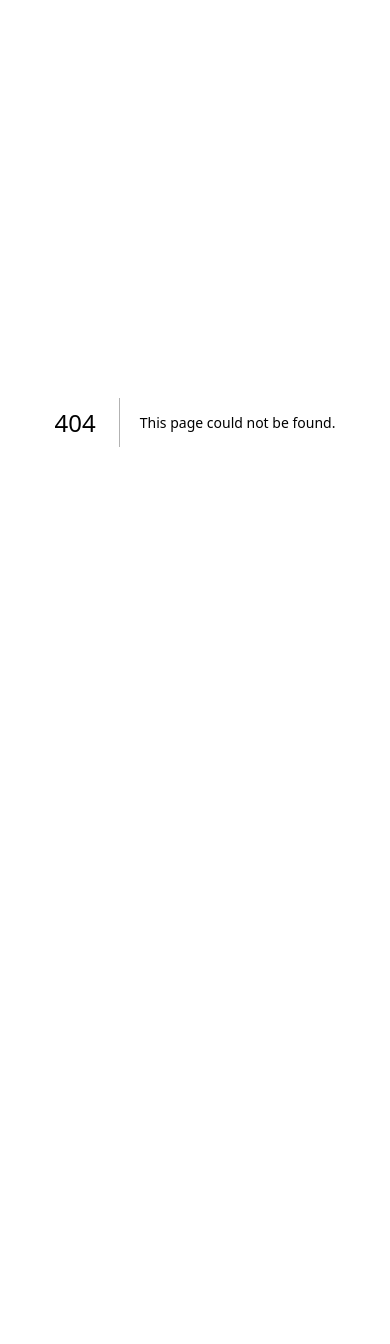
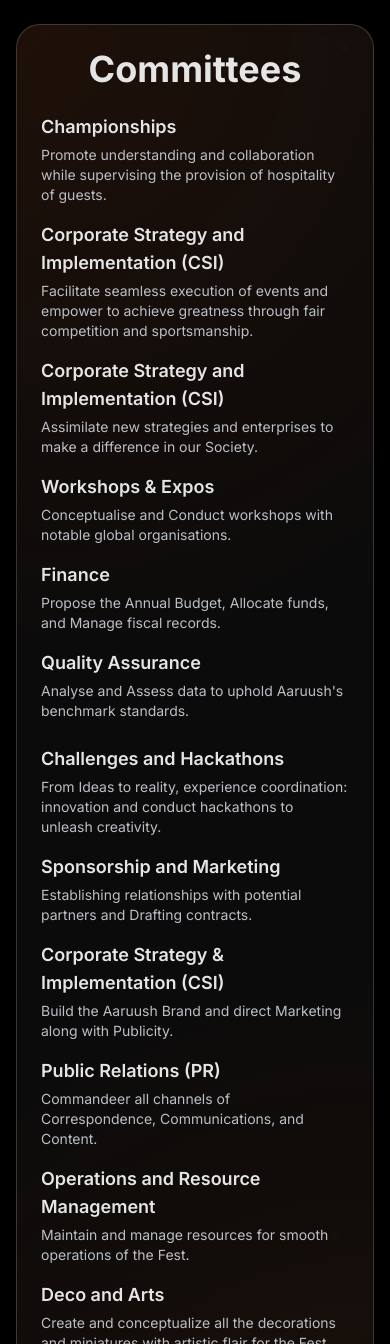
Before and after one commit to team-envision/CFA-25-frontend, a Next.js app: page /components/Committees in a window 390 px wide. Before the commit this address had no page. Shown: the top 1344 px of the page. Before the commit the page ends 844 px from the top, so only its background shows below. Built offline with nearby package versions, Linux system fonts and the light colour scheme.

Commit message:
update committees component to display image for desktop and tablet screens

```diff
--- /dev/null
+++ b/src/app/components/Committees/page.tsx
@@ -0,0 +1,211 @@
+"use client";
+
+import React from "react";
+import dynamic from "next/dynamic";
+import Image from "next/image";
+import FooterSection from "../Footer/page";
+import { useScrollManager } from "@/app/context/ScrollContext";
+
+// Dynamically import Particles to avoid SSR issues
+const Particles = dynamic(() => import("../Particles"), { ssr: false });
+
+// Committee Data
+const leftCommittees = [
+  {
+    title: "Championships",
+    desc: "Promote understanding and collaboration while supervising the provision of hospitality of guests.",
+  },
+  {
+    title: "Corporate Strategy and Implementation (CSI)",
+    desc: "Facilitate seamless execution of events and empower to achieve greatness through fair competition and sportsmanship.",
+  },
+  {
+    title: "Corporate Strategy and Implementation (CSI)",
+    desc: "Assimilate new strategies and enterprises to make a difference in our Society.",
+  },
+  {
+    title: "Workshops & Expos",
+    desc: "Conceptualise and Conduct workshops with notable global organisations.",
+  },
+  {
+    title: "Finance",
+    desc: "Propose the Annual Budget, Allocate funds, and Manage fiscal records.",
+  },
+  {
+    title: "Quality Assurance",
+    desc: "Analyse and Assess data to uphold Aaruush's benchmark standards.",
+  },
+];
+
+const rightCommittees = [
+  {
+    title: "Challenges and Hackathons",
+    desc: "From Ideas to reality, experience coordination: innovation and conduct hackathons to unleash creativity.",
+  },
+  {
+    title: "Sponsorship and Marketing",
+    desc: "Establishing relationships with potential partners and Drafting contracts.",
+  },
+  {
+    title: "Corporate Strategy & Implementation (CSI)",
+    desc: "Build the Aaruush Brand and direct Marketing along with Publicity.",
+  },
+  {
+    title: "Public Relations (PR)",
+    desc: "Commandeer all channels of Correspondence, Communications, and Content.",
+  },
+  {
+    title: "Operations and Resource Management",
+    desc: "Maintain and manage resources for smooth operations of the Fest.",
+  },
+  {
+    title: "Deco and Arts",
+    desc: "Create and conceptualize all the decorations and miniatures with artistic flair for the Fest.",
+  },
+];
+
+const creativeTags = [
+  "Graphic Designing",
+  "Video Editing",
+  "Visual Effects",
+  "Photography & Videography",
+  "Music Composition",
+  "Scripting",
+];
+
+const Committees = () => {
+  const { navigateToPage } = useScrollManager();
+
+  return (
+    <div className="relative w-full min-h-screen overflow-hidden flex flex-col">
+      {/* Background Particles */}
+      <div className="absolute inset-0 -z-10 bg-black">
+        <Particles
+          particleColors={["#ff6a00", "#ffa500", "#ffb347"]}
+          particleCount={90}
+          particleSpread={35}
+          speed={0.15}
+          particleBaseSize={150}
+          moveParticlesOnHover={false}
+          alphaParticles={true}
+          disableRotation={true}
+          cameraDistance={30}
+        />
+      </div>
+      {/* Main Content */}
+      <div className="flex-grow flex justify-center items-center px-4 py-6">
+        <div className="relative w-full max-w-7xl lg:max-w-[90vw]">
+          {/* Mobile View: Show Card UI */}
+          <div className="block">
+            <div
+              className="relative w-full border border-white/20 backdrop-blur-xl rounded-3xl p-6 sm:p-8 md:p-10 text-white flex flex-col shadow-xl opacity-90"
+              style={{
+                background: `
+          radial-gradient(circle at top left, rgba(121, 39, 0, 0.2), transparent 40%),
+          radial-gradient(circle at bottom right, rgba(121, 39, 0, 0.2), transparent 40%),
+          rgba(15, 15, 15, 0.9)
+        `,
+              }}
+            >
+              {/* Heading */}
+              <h1 className="text-center text-4xl sm:text-5xl md:text-6xl font-bold mb-6 sm:mb-8">
+                Committees
+              </h1>
+              {/* Desktop View: Image */}
+              <div className="hidden md:block w-full rounded-3xl overflow-hidden shadow-lg ">
+                <Image
+                  src="/images/Committees.png"
+                  alt="Committee"
+                  width={1250}
+                  height={600}
+                  className="mx-auto"
+                  priority
+                />
+              </div>
+              {/* Grid Columns */}
+              <div className="flex flex-col md:flex-row gap-6 pb-12 md:hidden">
+                <div className="flex-1 space-y-4">
+                  {leftCommittees.map((item, idx) => (
+                    <div key={idx}>
+                      <h3 className="text-lg sm:text-xl font-semibold mb-1">
+                        {item.title}
+                      </h3>
+
+                      <p className="text-sm sm:text-base text-gray-300">
+                        {item.desc}
+                      </p>
+                    </div>
+                  ))}
+                </div>
+
+                <div className="hidden md:block w-[2px] bg-white/30 rounded-full" />
+
+                <div className="flex-1 space-y-4 text-left md:text-right">
+                  {rightCommittees.map((item, idx) => (
+                    <div key={idx}>
+                      <h3 className="text-lg sm:text-xl font-semibold mb-1">
+                        {item.title}
+                      </h3>
+
+                      <p className="text-sm sm:text-base text-gray-300">
+                        {item.desc}
+                      </p>
+                    </div>
+                  ))}
+                </div>
+              </div>
+              {/* Creatives */}
+              <div className="mt-[-2rem] md:hidden">
+                <h3 className="text-lg sm:text-xl md:text-2xl font-semibold mb-3">
+                  Creatives
+                </h3>
+
+                <p className="text-sm sm:text-base text-gray-300 mb-4 text-justify sm:text-left">
+                  Bringing ideas to life through design, storytelling, and
+                  visual innovation. It is further divided into 6 divisions:
+                </p>
+
+                <div className="flex flex-wrap gap-2 sm:gap-3 justify-center sm:justify-start">
+                  {creativeTags.map((tag, idx) => (
+                    <span
+                      key={idx}
+                      className="px-3 py-1.5 border border-white/20 rounded-full text-xs sm:text-sm text-gray-200 bg-white/5 hover:border-orange-400/80 hover:bg-white/10 transition-colors"
+                    >
+                      {tag}
+                    </span>
+                  ))}
+                </div>
+              </div>
+            </div>
+          </div>
+          {/* Desktop View: Image
+          <div className="hidden md:block w-full rounded-3xl overflow-hidden shadow-lg ">
+            <Image
+              src="/images/Committees.png"
+              alt="Committee"
+              width={1080}
+              height={600}
+              className="mx-auto"
+              priority
+            />
+          </div> */}
+          {/* Button - Always Visible */}
+          <div className="absolute bottom-0 left-1/2 -translate-x-1/2 translate-y-1/2 z-10">
+            <button
+              onClick={() => navigateToPage("recruitment")}
+              className="px-6 sm:px-8 py-2.5 sm:py-3 rounded-full border border-white/20 bg-[#ef66221f] text-white font-semibold backdrop-blur-[5px] shadow-[0_8px_32px_rgba(0,0,0,0.12),inset_0_1px_0_rgba(255,255,255,0.3)] hover:shadow-[0_12px_40px_rgba(0,0,0,0.15),inset_0_1px_0_rgba(255,255,255,0.4)] transition-all duration-300 ease-out text-sm sm:text-base md:text-lg active:scale-95 hover:border-white/30"
+            >
+              Join a Committee
+            </button>
+          </div>
+        </div>
+      </div>
+      {/* Footer Section */}
+      <div className="mt-24 w-full">
+        <FooterSection />
+      </div>
+    </div>
+  );
+};
+
+export default Committees;
--- a/src/app/page.tsx
+++ b/src/app/page.tsx
@@ -1,24 +1,30 @@
-'use client';
+"use client";
 
-import { useRef, useEffect, useState, ReactNode, useCallback } from 'react';
-import { ReactLenis, useLenis } from 'lenis/react';
-import { useScroll, AnimatePresence, useTransform, motion, MotionValue } from 'motion/react';
-import { useScrollManager } from './context/ScrollContext';
-import RecruitmentPageTransition from './components/RecruitmentPageTransition';
-import { useRecruitmentNavigation } from './components/Hooks/useRecruitmentNavigation';
+import { useRef, useEffect, useState, ReactNode, useCallback } from "react";
+import { ReactLenis, useLenis } from "lenis/react";
+import {
+  useScroll,
+  AnimatePresence,
+  useTransform,
+  motion,
+  MotionValue,
+} from "motion/react";
+import { useScrollManager } from "./context/ScrollContext";
+import RecruitmentPageTransition from "./components/RecruitmentPageTransition";
+import { useRecruitmentNavigation } from "./components/Hooks/useRecruitmentNavigation";
 
 // Import All Page Components
-import MainLandingPage from './components/main_landing_page/MainLandingPage';
-import StructureSection from './components/2nd_landing_page/StructureSection';
-import TeamsSection from './components/Teams/page';
-import Committees from './components/Committies/page';
-import Domains from './components/Domains/page';
-import CardWrapper from './components/Cardwrapper';
-import RecruitmentForm from './Recruitment/page';
-import Team_Envision_recruitment from './Team_Envision_recruitment/page';
+import MainLandingPage from "./components/main_landing_page/MainLandingPage";
+import StructureSection from "./components/2nd_landing_page/StructureSection";
+import TeamsSection from "./components/Teams/page";
+import Committees from "./components/Committees/page";
+import Domains from "./components/Domains/page";
+import CardWrapper from "./components/Cardwrapper";
+import RecruitmentForm from "./Recruitment/page";
+import Team_Envision_recruitment from "./Team_Envision_recruitment/page";
 
-const defaultPageSequence = ['main', 'structure', 'teams'];
-const recruitmentPageIds = ['recruitment', 'envision_recruitment'];
+const defaultPageSequence = ["main", "structure", "teams"];
+const recruitmentPageIds = ["recruitment", "envision_recruitment"];
 const cubicBezierEasing: [number, number, number, number] = [0.22, 1, 0.36, 1];
 
 export default function HomePage() {
@@ -28,16 +34,20 @@
   // const router = useRouter();
   const { scrollYProgress } = useScroll({
     target: container,
-    offset: ['start start', 'end end']
+    offset: ["start start", "end end"],
   });
 
-  const { setNavigateToPage, animationDirection, setAnimationDirection } = useScrollManager();
-  const [currentPageSequence, setCurrentPageSequence] = useState(defaultPageSequence);
-  const [activePageId, setActivePageId] = useState('teams');
+  const { setNavigateToPage, animationDirection, setAnimationDirection } =
+    useScrollManager();
+  const [currentPageSequence, setCurrentPageSequence] =
+    useState(defaultPageSequence);
+  const [activePageId, setActivePageId] = useState("teams");
   const [isAnimating, setIsAnimating] = useState(false);
   const [isMobile, setIsMobile] = useState(false);
   const [isUserScrolling, setIsUserScrolling] = useState(false);
-  const [navigationSource, setNavigationSource] = useState<'scroll' | 'button' | null>(null);
+  const [navigationSource, setNavigationSource] = useState<
+    "scroll" | "button" | null
+  >(null);
   const [actualVH, setActualVH] = useState(0);
 
   // Add recruitment navigation hook
@@ -45,13 +55,17 @@
     isTransitioning,
     targetUrl,
     navigateToRecruitment,
-    onAnimationStart
+    onAnimationStart,
   } = useRecruitmentNavigation();
 
   // Enhanced mobile viewport detection
   useEffect(() => {
     const updateViewport = () => {
-      const isMobileDevice = window.innerWidth <= 768 || /Android|iPhone|iPad|iPod|BlackBerry|IEMobile|Opera Mini/i.test(navigator.userAgent);
+      const isMobileDevice =
+        window.innerWidth <= 768 ||
+        /Android|iPhone|iPad|iPod|BlackBerry|IEMobile|Opera Mini/i.test(
+          navigator.userAgent
+        );
       setIsMobile(isMobileDevice);
 
       if (isMobileDevice) {
@@ -66,28 +80,29 @@
     };
 
     updateViewport();
-    window.addEventListener('resize', updateViewport);
-    window.addEventListener('orientationchange', updateViewport);
+    window.addEventListener("resize", updateViewport);
+    window.addEventListener("orientationchange", updateViewport);
 
-    if ('visualViewport' in window) {
-      window.visualViewport?.addEventListener('resize', updateViewport);
+    if ("visualViewport" in window) {
+      window.visualViewport?.addEventListener("resize", updateViewport);
     }
 
     return () => {
-      window.removeEventListener('resize', updateViewport);
-      window.removeEventListener('orientationchange', updateViewport);
-      if ('visualViewport' in window) {
-        window.visualViewport?.removeEventListener('resize', updateViewport);
+      window.removeEventListener("resize", updateViewport);
+      window.removeEventListener("orientationchange", updateViewport);
+      if ("visualViewport" in window) {
+        window.visualViewport?.removeEventListener("resize", updateViewport);
       }
     };
   }, []);
 
   // Direct page loading function with enhanced mobile positioning
-  const loadPageDirectly = useCallback((targetId: string) => {
-    if (targetId === 'committees' || targetId === 'domains') {
+  const loadPageDirectly = useCallback(
+    (targetId: string) => {
+      if (targetId === "committees" || targetId === "domains") {
         setIsAnimating(true);
         setAnimationDirection("forward");
-      setCurrentPageSequence(['main', 'structure', targetId]);
+        setCurrentPageSequence(["main", "structure", targetId]);
         setActivePageId(targetId);
 
         setTimeout(() => {
@@ -97,7 +112,6 @@
             lenis.scrollTo(targetPosition, { duration: 1.0 });
           }
         }, 150);
-
       } else if (defaultPageSequence.includes(targetId)) {
         if (!defaultPageSequence.includes(activePageId)) {
           setCurrentPageSequence(defaultPageSequence);
@@ -111,17 +125,26 @@
             let targetPosition;
 
             switch (targetId) {
-            case 'main': targetPosition = 0; break;
-            case 'structure': targetPosition = isMobile ? vh * 1.15 : vh * 1.05; break;
-            case 'teams': targetPosition = isMobile ? vh * 2.22 : vh * 2.0; break;
-            default: targetPosition = 0;
+              case "main":
+                targetPosition = 0;
+                break;
+              case "structure":
+                targetPosition = isMobile ? vh * 1.15 : vh * 1.05;
+                break;
+              case "teams":
+                targetPosition = isMobile ? vh * 2.22 : vh * 2.0;
+                break;
+              default:
+                targetPosition = 0;
             }
 
             lenis.scrollTo(targetPosition, { duration: 1.0 });
           }
         }, 150);
       }
-  }, [activePageId, lenis, setAnimationDirection, isMobile, actualVH]);
+    },
+    [activePageId, lenis, setAnimationDirection, isMobile, actualVH]
+  );
 
   const animationTransition = {
     duration: isAnimating ? 1.2 : 0,
@@ -129,31 +152,48 @@
   };
 
   const slideVariants = {
-    initial: { x: animationDirection === "forward" ? "100%" : "-100%", opacity: 0 },
+    initial: {
+      x: animationDirection === "forward" ? "100%" : "-100%",
+      opacity: 0,
+    },
     animate: { x: 0, opacity: 1 },
-    exit: { x: animationDirection === "forward" ? "-100%" : "100%", opacity: 0 },
+    exit: {
+      x: animationDirection === "forward" ? "-100%" : "100%",
+      opacity: 0,
+    },
   };
 
-  const navigate = useCallback((targetId: string, source: 'scroll' | 'button' = 'button') => {
-    console.log('Navigating to:', targetId, 'Current active:', activePageId, 'Source:', source);
+  const navigate = useCallback(
+    (targetId: string, source: "scroll" | "button" = "button") => {
+      console.log(
+        "Navigating to:",
+        targetId,
+        "Current active:",
+        activePageId,
+        "Source:",
+        source
+      );
       setNavigationSource(source);
 
-    if (targetId === activePageId && source === 'button') {
+      if (targetId === activePageId && source === "button") {
         loadPageDirectly(targetId);
         return;
       }
 
       if (recruitmentPageIds.includes(targetId)) {
-      navigateToRecruitment(targetId as 'recruitment' | 'envision_recruitment');
+        navigateToRecruitment(
+          targetId as "recruitment" | "envision_recruitment"
+        );
         return;
       }
 
       loadPageDirectly(targetId);
-
-  }, [activePageId, navigateToRecruitment, loadPageDirectly]);
+    },
+    [activePageId, navigateToRecruitment, loadPageDirectly]
+  );
 
   const scrollDown100vh = useCallback(() => {
-    navigate('structure', 'button');
+    navigate("structure", "button");
   }, [navigate]);
 
   // NEW: Scroll to top function for logo click
@@ -165,17 +205,19 @@
         setIsAnimating(false);
       }
       // Scroll to top and set active page to main
-      setActivePageId('main');
+      setActivePageId("main");
       lenis.scrollTo(0, { duration: 1.5 });
     }
   }, [lenis, currentPageSequence]);
 
   const pageComponentMap: Record<string, ReactNode> = {
-    main: <MainLandingPage
+    main: (
+      <MainLandingPage
         scrollDown100vh={scrollDown100vh}
         navigateToRecruitment={navigateToRecruitment}
         scrollToTop={scrollToTop}
-    />,
+      />
+    ),
     structure: <StructureSection />,
     teams: <TeamsSection />,
     committees: <Committees />,
@@ -189,22 +231,29 @@
   }, [navigate, setNavigateToPage]);
 
   useEffect(() => {
-    const isCommitteesOrDomainsActive = activePageId === 'committees' || activePageId === 'domains';
+    const isCommitteesOrDomainsActive =
+      activePageId === "committees" || activePageId === "domains";
     if (!isCommitteesOrDomainsActive) return;
 
     const unsubscribe = scrollYProgress.on("change", (latest) => {
-      if (latest < (1 / 3) && !isUserScrolling && navigationSource !== 'button') {
+      if (latest < 1 / 3 && !isUserScrolling && navigationSource !== "button") {
         setIsUserScrolling(true);
         setIsAnimating(true);
         setAnimationDirection("backward");
         setCurrentPageSequence(defaultPageSequence);
-        setActivePageId('teams');
+        setActivePageId("teams");
         setTimeout(() => setIsUserScrolling(false), 1000);
       }
     });
 
     return () => unsubscribe();
-  }, [scrollYProgress, activePageId, setAnimationDirection, isUserScrolling, navigationSource]);
+  }, [
+    scrollYProgress,
+    activePageId,
+    setAnimationDirection,
+    isUserScrolling,
+    navigationSource,
+  ]);
 
   const onAnimationComplete = () => {
     setIsAnimating(false);
@@ -213,7 +262,7 @@
 
   const currentSequence = currentPageSequence.slice(0, 3);
   const scale1 = useTransform(scrollYProgress, [0, 1], [1, 0.85]);
-  const scale2 = useTransform(scrollYProgress, [0.33, 1], [1, 0.90]);
+  const scale2 = useTransform(scrollYProgress, [0.33, 1], [1, 0.9]);
   const scale3 = useTransform(scrollYProgress, [0.66, 1], [1, 0.95]);
 
   const scaleArray = [scale1, scale2, scale3];
@@ -226,24 +275,27 @@
         syncTouchLerp: isMobile ? 0.08 : undefined,
         touchInertiaMultiplier: isMobile ? 20 : undefined,
         touchMultiplier: isMobile ? 0.9 : undefined,
-        gestureOrientation: isMobile ? 'vertical' : undefined,
+        gestureOrientation: isMobile ? "vertical" : undefined,
         infinite: false,
         smoothWheel: !isMobile,
       }}
     >
-      <main ref={container} className='relative bg-black' suppressHydrationWarning={true}>
+      <main
+        ref={container}
+        className="relative bg-black"
+        suppressHydrationWarning={true}
+      >
         {currentSequence.map((id, i) => (
-          <ScalingCardWrapper
-            key={id}
-            scale={scaleArray[i]}
-            index={i}
-          >
+          <ScalingCardWrapper key={id} scale={scaleArray[i]} index={i}>
             {pageComponentMap[id]}
           </ScalingCardWrapper>
         ))}
 
         <AnimatePresence mode="popLayout">
-          {currentPageSequence.slice(3).filter(id => !recruitmentPageIds.includes(id)).map((id) => (
+          {currentPageSequence
+            .slice(3)
+            .filter((id) => !recruitmentPageIds.includes(id))
+            .map((id) => (
               <CardWrapper
                 key={id}
                 customKey={id}
@@ -277,18 +329,21 @@
 const ScalingCardWrapper: React.FC<ScalingCardWrapperProps> = ({
   children,
   scale,
-  index
+  index,
 }) => {
   const container = useRef<HTMLDivElement>(null);
 
   return (
-    <div ref={container} className='h-screen sticky top-0 flex items-center justify-center'>
+    <div
+      ref={container}
+      className=" sticky top-0 flex items-center justify-center h-[100%]"
+    >
       <motion.div
         style={{
           scale,
           top: `calc(-5vh + ${index * 25}px)`,
         }}
-        className='relative h-full w-full origin-top'
+        className="relative h-full w-full origin-top"
       >
         {children}
       </motion.div>
```
Lines whose indentation alone changed are shown as unchanged.
